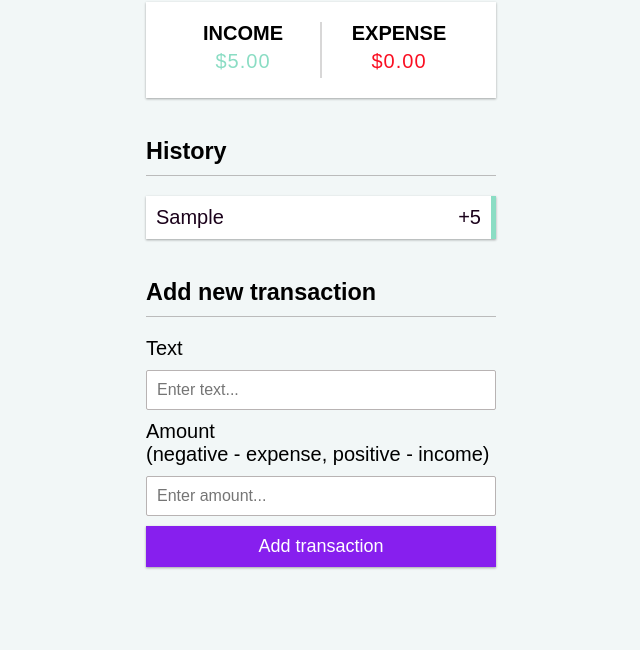
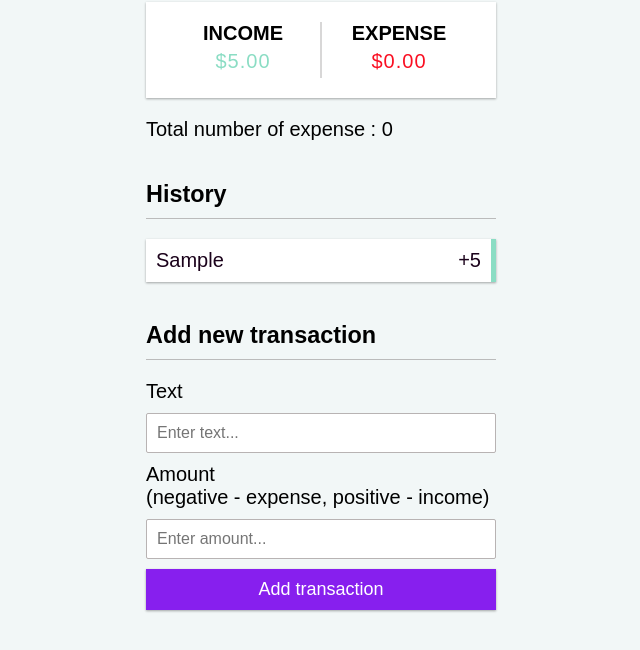
Before and after one commit to Pelumi-codes/Expense-Tracker, a plain HTML site: page index.html in a window 1280 px wide. Both pictures are taken after typing "Sample", "5" into the empty fields and a click on the button "Add transaction". Shown: the part 200-850 px from the top of the page, without its empty margins (319-959 px from the left). Before the commit the page ends 827 px from the top, so only its background shows below. Drawn offline with Linux system fonts and the light colour scheme.

Commit message:
added expenses count

```diff
--- a/index.html
+++ b/index.html
@@ -25,8 +25,15 @@
             </div>
         </div>
 
+        <p id="expense_count"></p>
+
         <h3>History</h3>
         <ul id="list" class="list">
+        <li class="minus">
+            Cash
+            <span>-$400</span>
+            <button class="delete-btn">x</button>
+        </li>
         </ul>
         <h3>Add new transaction</h3>
         <form id="form">
--- a/script.js
+++ b/script.js
@@ -5,6 +5,7 @@ const list = document.getElementById('list');
 const form = document.getElementById('form');
 const text = document.getElementById('text');
 const amount = document.getElementById('amount');
+const expense_count = document.getElementById('expense_count');
 
 // var dummyTransactions = [
 //   { id: 1, text: 'Flower', amount: -20 },
@@ -80,24 +81,29 @@ function addTransactionDOM(transaction) {
 // Update the balance, income and expense
 function updateValues() {
     const amounts = transactions.map(transaction =>
-        transaction.amount) ?? 0;
+        transaction.amount);
 
     const total = amounts.reduce((acc, item) => (acc += item), 0)
-        .toFixed(2) ?? 0;
+        .toFixed(2);
 
    const income = amounts
         .filter(item => item > 0)
         .reduce((acc, item) => (acc += item), 0)
-        .toFixed(2) ?? 0;
+        .toFixed(2);
 
     const expense = (
         amounts.filter(item => item < 0).reduce((acc, item) => (acc += item), 0) *
         -1
-    ).toFixed(2) ?? 0;
+    ).toFixed(2);
+
+    count_expense = amounts.map(expense => expense < 0 ?? count_expense.push(expense))
+
+    final_count = count_expense.filter(count => count == true )
 
     balance.innerHTML = `$${total}`;
     money_plus.innerText = `$${income}`;
     money_minus.innerText = `$${expense}`;
+    expense_count.innerText =  `Total number of expense : ${final_count.length}`;
 
 }
 
```
